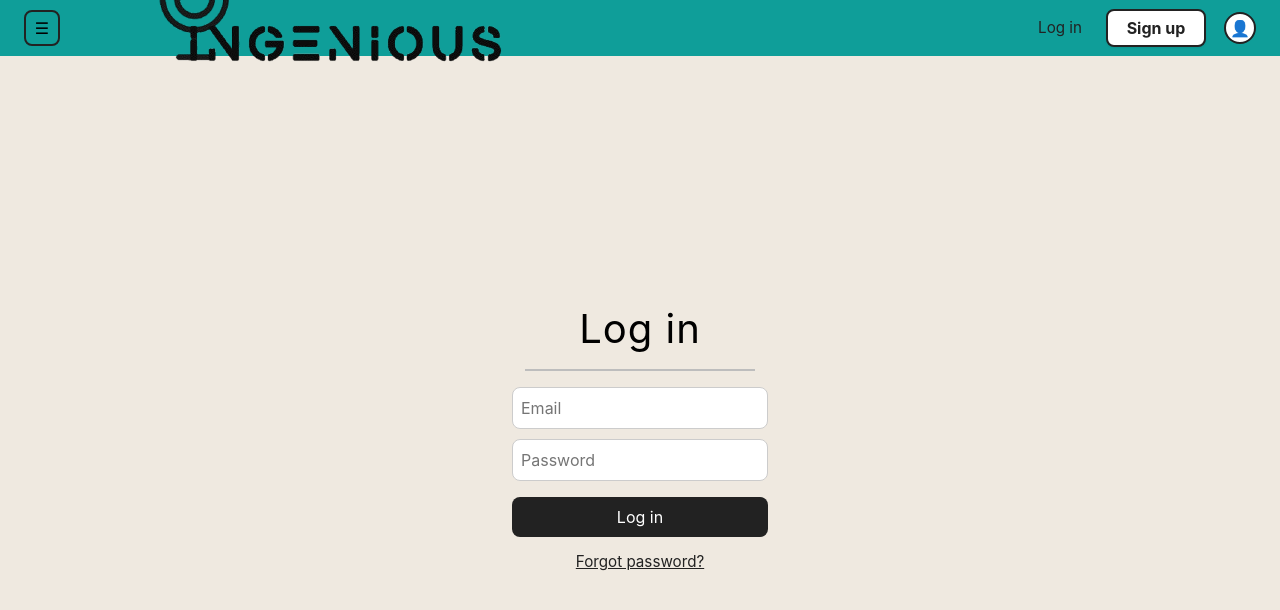
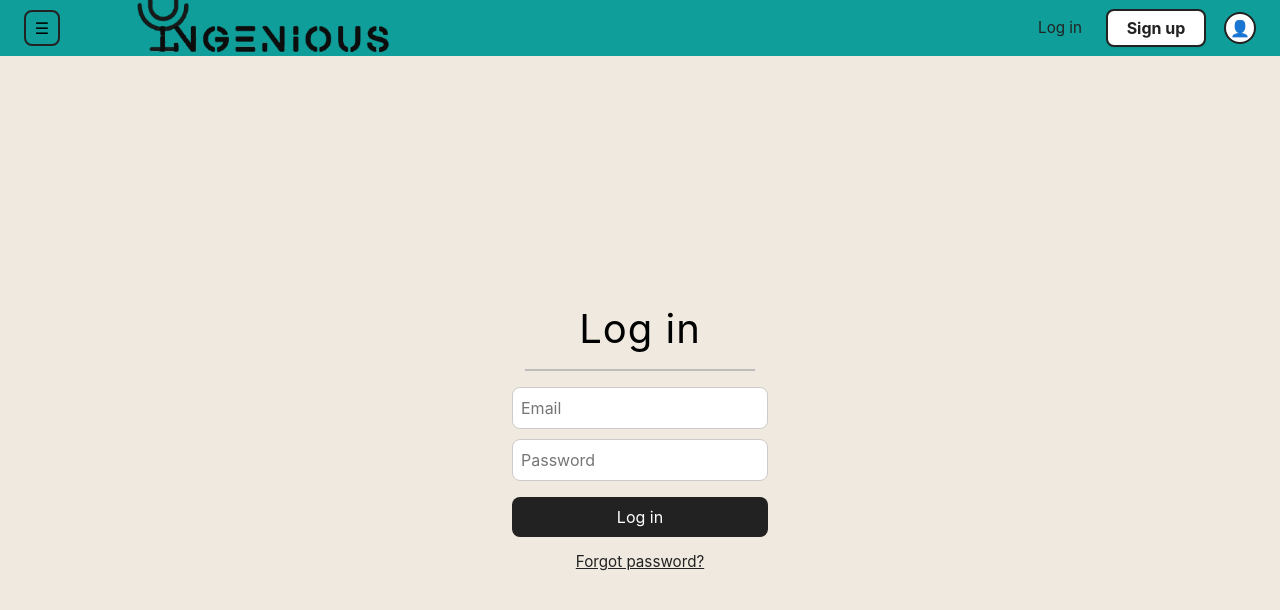
Before and after one commit to SpeedyBonkers/Ingenious-AI, a SvelteKit app: page /Login in a window 1280 px wide. Shown: the top 610 px of the page. Built offline with nearby package versions, Linux system fonts and the light colour scheme.

Commit message:
added signup and lgin page

```diff
--- a/src/routes/+page.svelte
+++ b/src/routes/+page.svelte
@@ -4,7 +4,11 @@
     window.location.href = "/Login"
   }
 
-  function handlepage2() {
+function handlepage2() {
+  window.location.href = "/Signup"
+}
+
+  function handlepage3() {
     window.location.href = "/Record";
   }
 
@@ -23,7 +27,7 @@
 
   <div class="right">
     <button class="login" on:click={handlepage1}>Login</button>
-    <button class="signup">Sign Up</button>
+    <button class="signup" on:click={handlepage2}>Sign Up</button>
     <div class="user-icon">👤</div>
   </div>
 
@@ -31,7 +35,7 @@
 
 <main class="main">
   <div class="hero-text">We listen. For You. <br /> Ingenious AI</div>
-  <button class="record-btn" on:click={handlepage2}>🎤 Record</button>
+  <button class="record-btn" on:click={handlepage3}>🎤 Record</button>
   <div class="upload-box">
     <div class="icon">⬆️</div>
     Drag & Drop to upload
@@ -91,8 +95,6 @@
   .logo {
     width: 30%;
     cursor: pointer;
-    justify-content: bottom;
-    align-items: bottom;
   }
 
   .header .right {
--- a/src/routes/Login/+page.svelte
+++ b/src/routes/Login/+page.svelte
@@ -61,8 +61,9 @@
 	}
 	.logo-area {
 		display: flex;
-		align-items: center;
-		gap: 0px;
+		align-items: bottom;
+		justify-content: bottom;
+		width: 30%;
 	}
 
 	.menu-icon {
```
